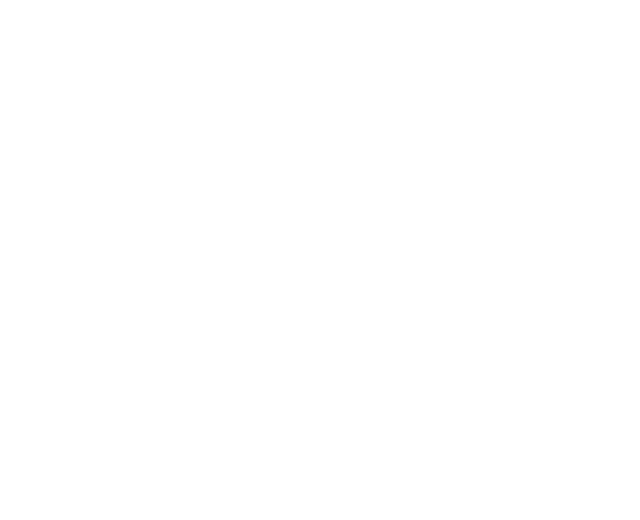
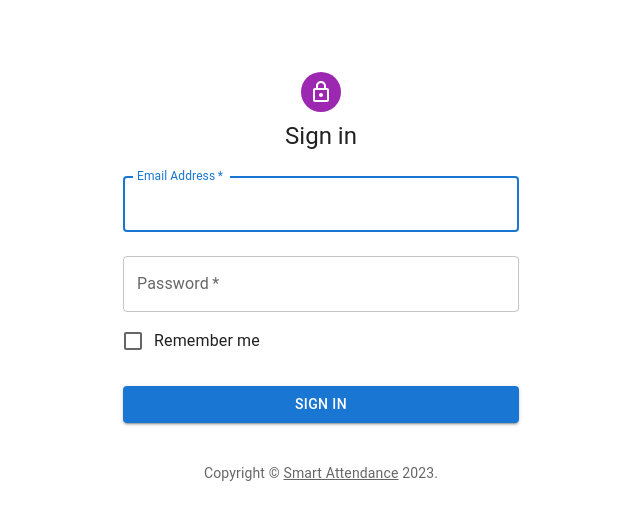
Before and after one commit to VishwaDeAero/Smart-Attendance-AdminPanel, a React (Create React App) app: page /login in a window 1280 px wide. Before the commit this address had no page. Shown: the top 520 px of the page, without its empty margins (319-959 px from the left). Built offline with nearby package versions, Linux system fonts and the light colour scheme.

Commit message:
bug fix (UI Conflict)

```diff
--- a/src/App.js
+++ b/src/App.js
@@ -2,13 +2,17 @@
 import './App.css';
 import Sample from './pages/sample';
 import Test from './pages/test';
+import PageNotFound from './pages/pageNotFound';
+import SignIn from './pages/signIn';
 
 function App() {
   return (
     <Router>
       <Routes>
         <Route path="/" exact element={<Sample/>} />
+        <Route path="/login" exact element={<SignIn/>} />
         <Route path="/test" exact element={<Test/>} />
+        <Route path="*" exact element={<PageNotFound/>} />
       </Routes>
     </Router>
   );
--- /dev/null
+++ b/src/pages/pageNotFound.js
@@ -0,0 +1,43 @@
+import { Home } from '@mui/icons-material'
+import { Box, Button, Typography } from '@mui/material'
+import React from 'react'
+
+const PageNotFound = () => {
+    return (
+        <Box
+            display="flex"
+            justifyContent="center"
+            alignItems="center"
+            height="100vh" // Optional: Set a height for vertical centering
+            sx={{
+                background: 'linear-gradient(45deg, rgba(33, 150, 243, 0.2) 30%, rgba(103, 58, 183, 0.2) 90%)',
+            }}
+        >
+            <div
+                align= "center"
+            >
+                <Typography
+                    variant='h1'
+                    align='center'
+                    sx={{
+                        fontWeight: 'bold',
+                        color: '#673AB7',
+                    }}
+                >404</Typography>
+                <Typography
+                    variant='h2'
+                    align='center'
+                    sx={{
+                        fontWeight: 'bold',
+                        marginBottom: 2
+                    }}
+                >Page Not Found</Typography>
+                <Button variant="outlined" href="/" color="primary" startIcon={< Home />}>
+                    Go to Home Page
+                </Button>
+            </div>
+        </Box>
+    )
+}
+
+export default PageNotFound
--- /dev/null
+++ b/src/pages/signIn.js
@@ -0,0 +1,99 @@
+import * as React from 'react'
+import Avatar from '@mui/material/Avatar'
+import Button from '@mui/material/Button'
+import CssBaseline from '@mui/material/CssBaseline'
+import TextField from '@mui/material/TextField'
+import FormControlLabel from '@mui/material/FormControlLabel'
+import Checkbox from '@mui/material/Checkbox'
+import Link from '@mui/material/Link'
+import Box from '@mui/material/Box'
+import LockOutlinedIcon from '@mui/icons-material/LockOutlined'
+import Typography from '@mui/material/Typography'
+import Container from '@mui/material/Container'
+import { createTheme, ThemeProvider } from '@mui/material/styles'
+
+function Copyright(props) {
+    return (
+        <Typography variant="body2" color="text.secondary" align="center" {...props}>
+            {'Copyright © '}
+            <Link color="inherit" href="/">
+                Smart Attendance
+            </Link>{' '}
+            {new Date().getFullYear()}
+            {'.'}
+        </Typography>
+    )
+}
+
+// TODO remove, this demo shouldn't need to reset the theme.
+
+const defaultTheme = createTheme()
+
+export default function SignIn() {
+    const handleSubmit = (event) => {
+        event.preventDefault()
+        const data = new FormData(event.currentTarget)
+        console.log({
+            email: data.get('email'),
+            password: data.get('password'),
+        })
+    }
+
+    return (
+        <ThemeProvider theme={defaultTheme}>
+            <Container component="main" maxWidth="xs">
+                <CssBaseline />
+                <Box
+                    sx={{
+                        marginTop: 8,
+                        display: 'flex',
+                        flexDirection: 'column',
+                        alignItems: 'center',
+                    }}
+                >
+                    <Avatar sx={{ m: 1, bgcolor: 'secondary.main' }}>
+                        <LockOutlinedIcon />
+                    </Avatar>
+                    <Typography component="h1" variant="h5">
+                        Sign in
+                    </Typography>
+                    <Box component="form" onSubmit={handleSubmit} noValidate sx={{ mt: 1 }}>
+                        <TextField
+                            margin="normal"
+                            required
+                            fullWidth
+                            id="email"
+                            label="Email Address"
+                            name="email"
+                            autoComplete="email"
+                            autoFocus
+                        />
+                        <TextField
+                            margin="normal"
+                            required
+                            fullWidth
+                            name="password"
+                            label="Password"
+                            type="password"
+                            id="password"
+                            autoComplete="current-password"
+                        />
+                        <FormControlLabel
+                            control={<Checkbox value="remember" color="primary" />}
+                            label="Remember me"
+                        />
+                        <Button
+                            type="submit"
+                            fullWidth
+                            variant="contained"
+                            sx={{ mt: 3, mb: 2 }}
+                        >
+                            Sign In
+                        </Button>
+                        <Copyright sx={{ mt: 3, mb: 4 }} />
+                    </Box>
+                </Box>
+            </Container>
+        </ThemeProvider>
+    )
+}
```
